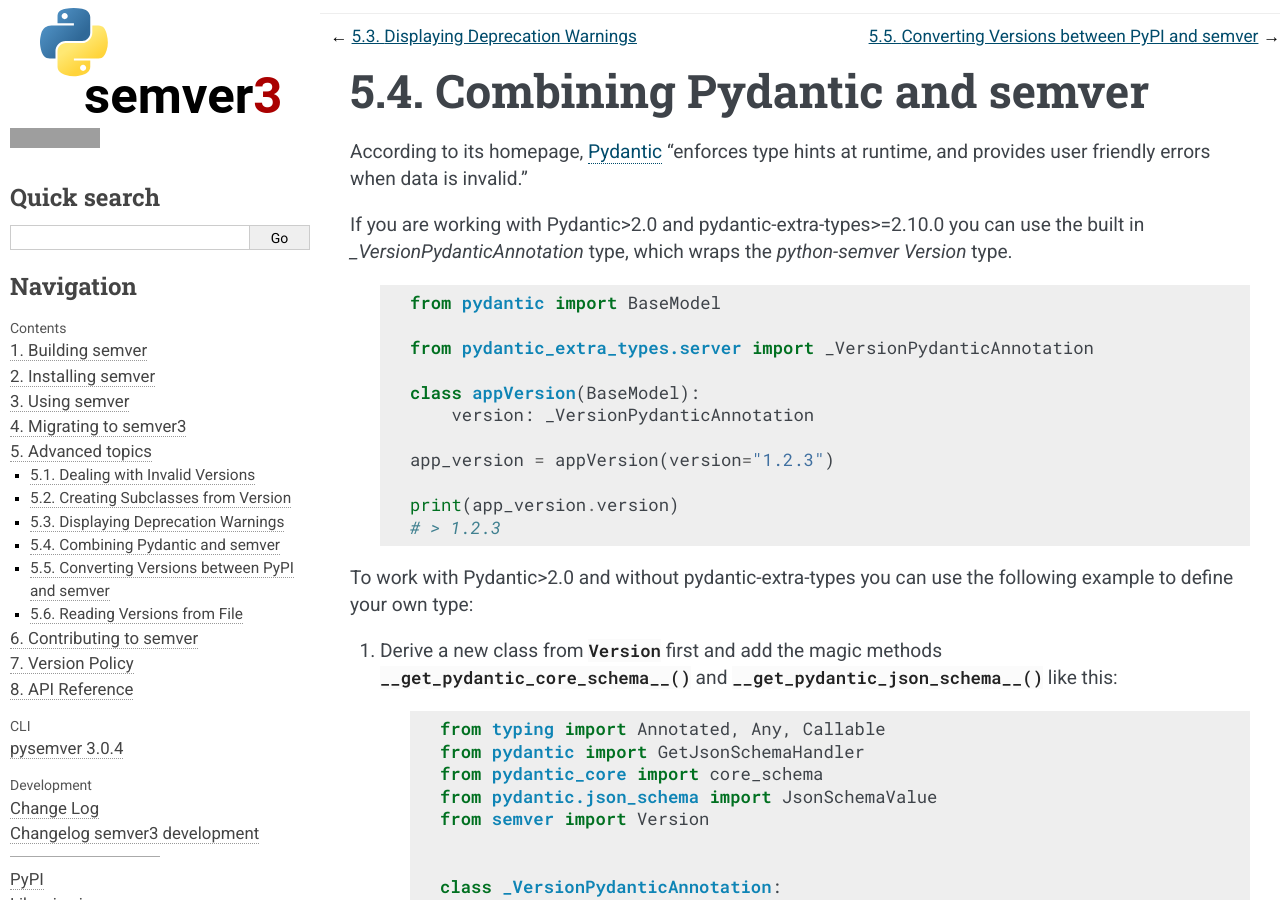
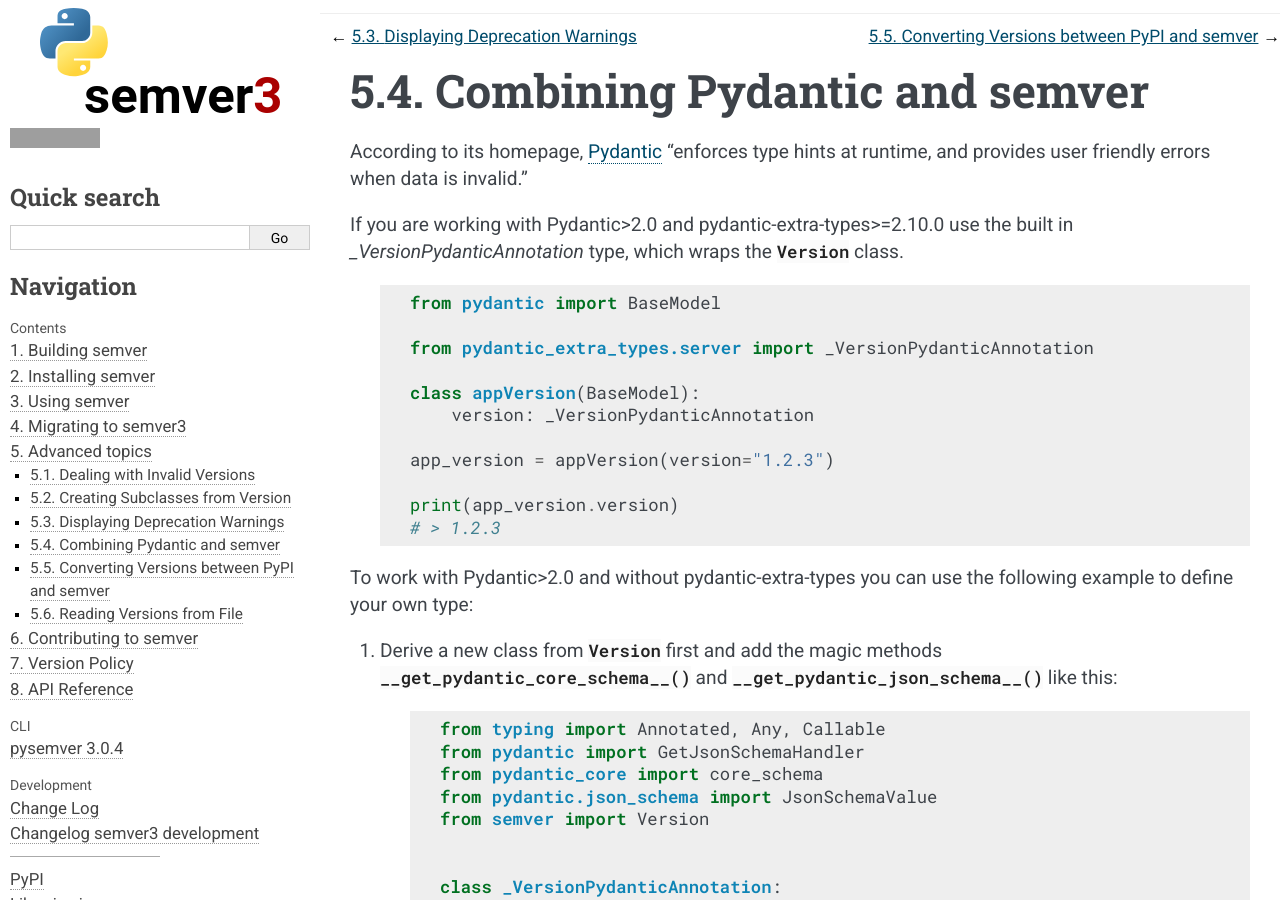
Before and after one commit to python-semver/python-semver, a Sphinx documentation site: the page built from docs/advanced/combine-pydantic-and-semver.rst, in a window 1280 px wide and 900 px high. Built offline with Sphinx 7.4.7, drawn with Linux system fonts in a browser that asks for light colours; grey boxes are pictures that could not be loaded.

Commit message:
Update docs/advanced/combine-pydantic-and-semver.rst
Co-authored-by: Tom Schraitle <tomschr@users.noreply.github.com>

```diff
--- a/docs/advanced/combine-pydantic-and-semver.rst
+++ b/docs/advanced/combine-pydantic-and-semver.rst
@@ -9,7 +9,7 @@
 "enforces type hints at runtime, and provides user friendly errors when data
 is invalid."
 
-If you are working with Pydantic>2.0 and pydantic-extra-types>=2.10.0 you can use the built in `_VersionPydanticAnnotation` type, which wraps the `python-semver` `Version` type.
+If you are working with Pydantic>2.0 and pydantic-extra-types>=2.10.0 use the built in `_VersionPydanticAnnotation` type, which wraps the :class:`Version <semver.version.Version>` class.
 
     .. code-block:: python
 
```
